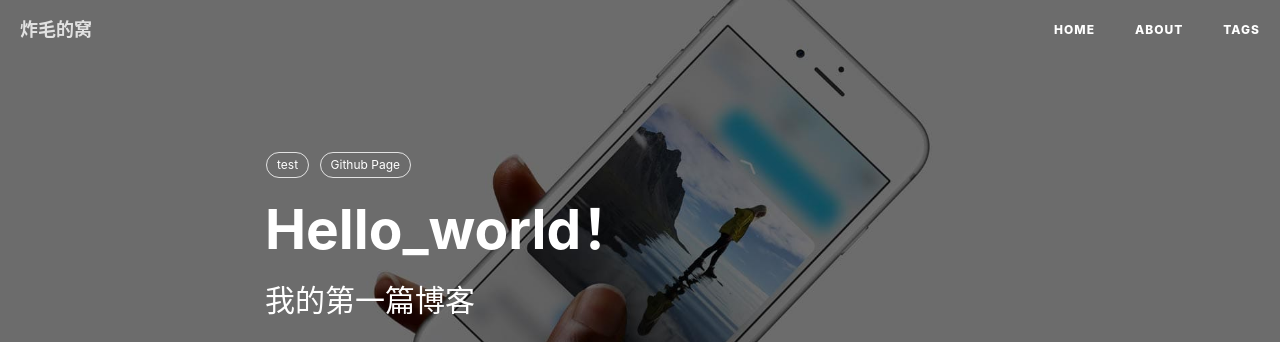
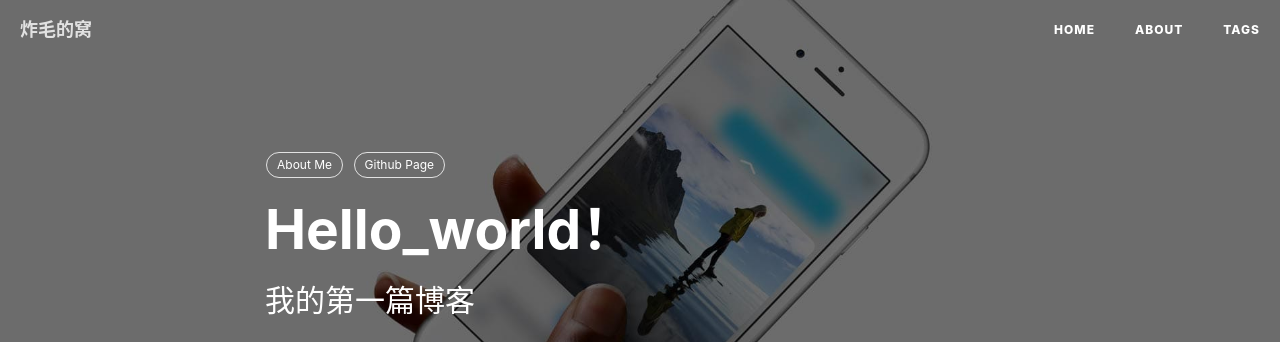
Before and after one commit to lzzmm/lzzmm.github.io, a Jekyll site: the page built from _posts/2020-02-15-HelloWorld.md, in a window 1280 px wide and 900 px high. Shown: the top 342 px of the window. Built offline with Jekyll 4.4.1, drawn with Linux system fonts in a browser that asks for light colours; nearby versions of some CDN libraries; comment, search, counter and statistics services are not loaded.

Commit message:
Update Tag

```diff
--- a/_posts/2020-02-15-HelloWorld.md
+++ b/_posts/2020-02-15-HelloWorld.md
@@ -7,7 +7,7 @@ author:     炸毛
 header-img: img/post-bg-ios9-web.jpg
 catalog: true
 tags:
-    - test
+    - About Me
     - Github Page
 ---
 # HELLO_WORLD!
```
